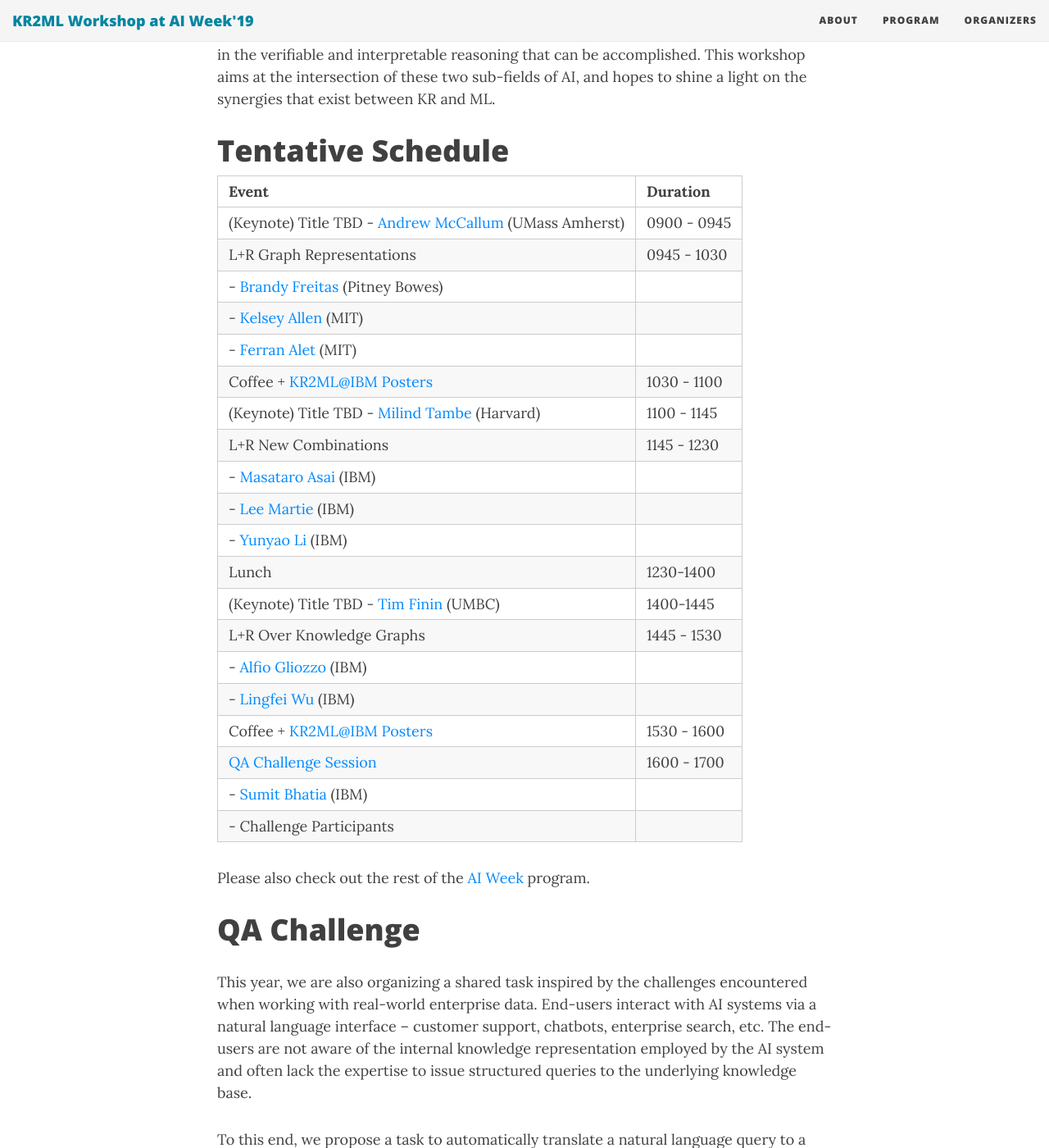
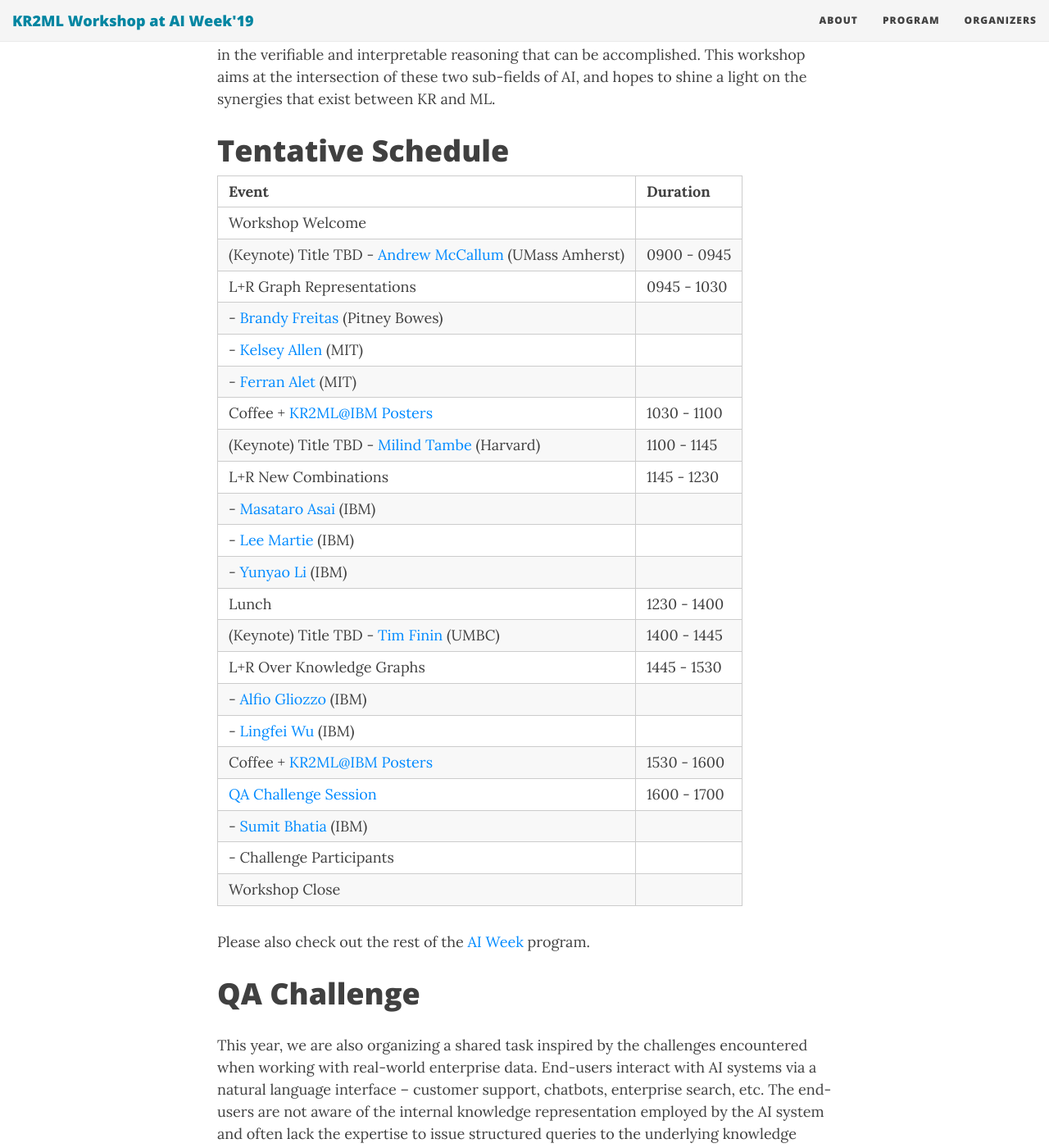
Before and after one commit to kr2ml/ibm-2019, a Jekyll site: the page built from index.md, in a window 1280 px wide and 1400 px high, scrolled down 750 px. Shown: the whole window at 82% size. Built offline with Jekyll 4.4.1, drawn with Linux system fonts in a browser that asks for light colours; nearby versions of some CDN libraries; part of the change alters nothing that is shown.

Commit message:
KRT: Added workshop welcome and close to schedule, and fixed emails

```diff
--- a/index.md
+++ b/index.md
@@ -16,6 +16,7 @@ Machine learning (ML) has seen a tremendous amount of recent success, and has be
 
 | Event                                          | Duration |
 |------------------------------------------------|----------|
+| Workshop Welcome  |   |
 | (Keynote) Title TBD - [Andrew McCallum](https://people.cs.umass.edu/~mccallum/) (UMass Amherst)    | 0900 - 0945  |
 | L+R Graph Representations                                | 0945 - 1030  |
 | - [Brandy Freitas](https://www.linkedin.com/in/brandyalexandrafreitas) (Pitney Bowes)                |          |
@@ -27,8 +28,8 @@ Machine learning (ML) has seen a tremendous amount of recent success, and has be
 | - [Masataro Asai](https://researcher.watson.ibm.com/researcher/view.php?person=ibm-Masataro.Asai) (IBM)                       |           |
 | - [Lee Martie](https://researcher.watson.ibm.com/researcher/view.php?person=ibm-Lee.Martie) (IBM)                                          |         |
 | - [Yunyao Li](https://researcher.watson.ibm.com/researcher/view.php?person=us-yunyaoli) (IBM) | |
-| Lunch                                          | 1230-1400  |
-| (Keynote) Title TBD  - [Tim Finin](https://www.csee.umbc.edu/~finin/) (UMBC)                     | 1400-1445  |
+| Lunch                                          | 1230 - 1400  |
+| (Keynote) Title TBD  - [Tim Finin](https://www.csee.umbc.edu/~finin/) (UMBC)                     | 1400 - 1445  |
 | L+R Over Knowledge Graphs | 1445 - 1530 |
 | - [Alfio Gliozzo](https://researcher.watson.ibm.com/researcher/view.php?person=us-gliozzo) (IBM)  |   |
 | - [Lingfei Wu](https://researcher.watson.ibm.com/researcher/view.php?person=us-wuli) (IBM)                                          |          |
@@ -36,6 +37,7 @@ Machine learning (ML) has seen a tremendous amount of recent success, and has be
 | [QA Challenge Session](#qa-challenge-session)        | 1600 - 1700  |
 | - [Sumit Bhatia](https://researcher.watson.ibm.com/researcher/view.php?person=in-sumitbhatia) (IBM) | |
 | - Challenge Participants  | |
+| Workshop Close  |   |
 
 Please also check out the rest of the [AI Week](https://ibm.biz/ai-research-week) program.
 
@@ -75,12 +77,12 @@ There are 5 tab separated columns in the file:
 
 Test Data will be released on 30th August, 2019.
 
-The systems will be evaluated based on the accuracy of retrieved answers via the generated structured representations. Participants should report their train and test accuracies in their presentations/posters during the workshop. Please direct all questions to [sumitbhatia@in.ibm.com](sumitbhatia@in.ibm.com).
+The systems will be evaluated based on the accuracy of retrieved answers via the generated structured representations. Participants should report their train and test accuracies in their presentations/posters during the workshop. Please direct all questions to [sumitbhatia@in.ibm.com](mailto:sumitbhatia@in.ibm.com).
 
 
 # Poster Session<a name="poster-session"></a>
 
-We invite all IBMers working on combinations of symbolic knowledge representation/reasoning and machine learning to send us posters to display at the workshop. The poster session is intended to act as a showcase of KR2ML work within IBM to the community at large. The idea of our poster session is to give an insight into the wide variety of work in this particular area done at IBM. The poster session is non-archival, and we welcome work that has been presented at other venues previously, etc. Please send your posters, as well as any questions, to [Veronika.Thost@ibm.com](veronika.thost@ibm.com).
+We invite all IBMers working on combinations of symbolic knowledge representation/reasoning and machine learning to send us posters to display at the workshop. The poster session is intended to act as a showcase of KR2ML work within IBM to the community at large. The idea of our poster session is to give an insight into the wide variety of work in this particular area done at IBM. The poster session is non-archival, and we welcome work that has been presented at other venues previously, etc. Please send your posters, as well as any questions, to [Veronika.Thost@ibm.com](mailto:veronika.thost@ibm.com).
 
 
 
```
